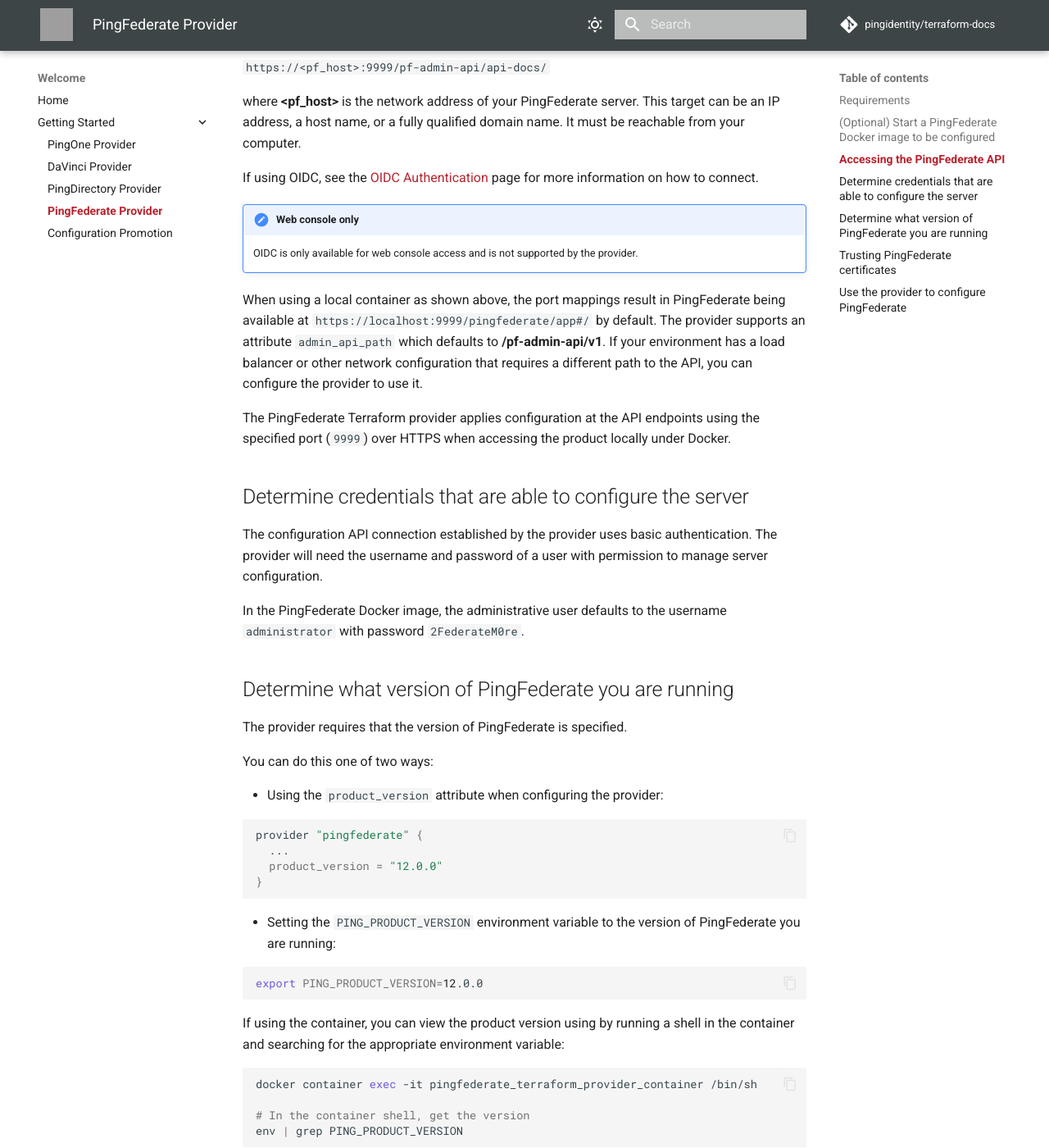
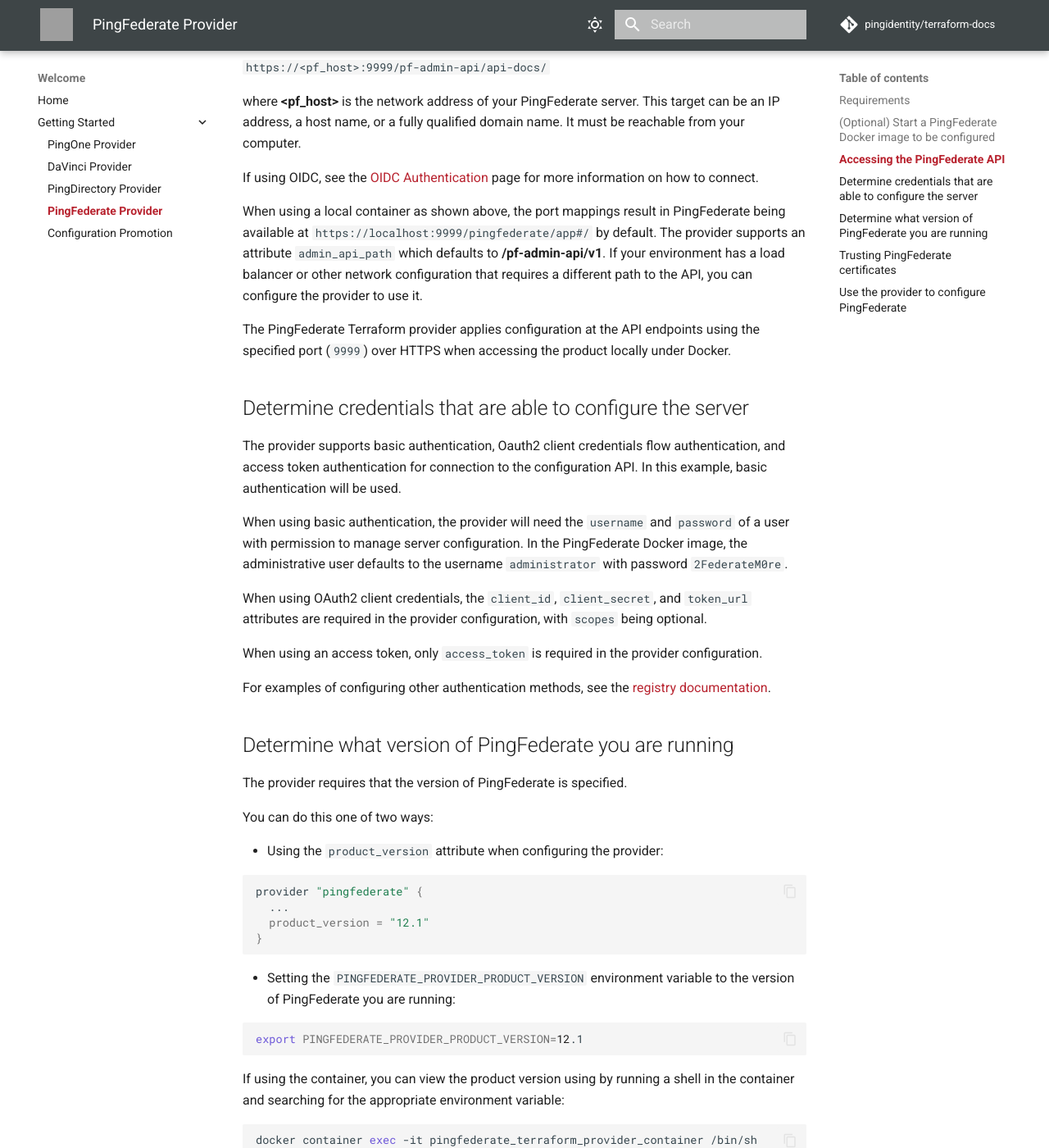
Before and after one commit to pingidentity/terraform-docs, an MkDocs documentation site: the page built from docs/getting-started/pingfederate.md, in a window 1280 px wide and 1400 px high, scrolled down 1490 px. Shown: the whole window at 82% size. Built offline with MkDocs 1.6.1 and Material for MkDocs 9.7.7, drawn with Linux system fonts in a browser that asks for light colours; comment, search, counter and statistics services are not loaded; some of the changed text lies outside the part shown; grey boxes are pictures that could not be loaded.

Commit message:
Updating the PF getting started guide

````diff
--- a/docs/getting-started/pingfederate.md
+++ b/docs/getting-started/pingfederate.md
@@ -52,18 +52,21 @@ where **<pf_host\>** is the network address of your PingFederate server. This ta
 
 If using OIDC, see the [OIDC Authentication](https://docs.pingidentity.com/r/en-us/pingfederate-110/pf_enabling_oidc_based_auth) page for more information on how to connect.
 
-!!! note "Web console only"
-    OIDC  is only available for web console access and is not supported by the provider.
-
 When using a local container as shown above, the port mappings result in PingFederate being available at `https://localhost:9999/pingfederate/app#/` by default.  The provider supports an attribute `admin_api_path` which defaults to **/pf-admin-api/v1**.  If your environment has a load balancer or other network configuration that requires a different path to the API, you can configure the provider to use it.
 
 The PingFederate Terraform provider applies configuration at the API endpoints using the specified port (`9999`) over HTTPS when accessing the product locally under Docker.
 
 ## Determine credentials that are able to configure the server
 
-The configuration API connection established by the provider uses basic authentication. The provider will need the username and password of a user with permission to manage server configuration.
+The provider supports basic authentication, Oauth2 client credentials flow authentication, and access token authentication for connection to the configuration API. In this example, basic authentication will be used.
 
-In the PingFederate Docker image, the administrative user defaults to the username `administrator` with password `2FederateM0re`.
+When using basic authentication, the provider will need the `username` and `password` of a user with permission to manage server configuration. In the PingFederate Docker image, the administrative user defaults to the username `administrator` with password `2FederateM0re`.
+
+When using OAuth2 client credentials, the `client_id`, `client_secret`, and `token_url` attributes are required in the provider configuration, with `scopes` being optional.
+
+When using an access token, only `access_token` is required in the provider configuration.
+
+For examples of configuring other authentication methods, see the [registry documentation](https://registry.terraform.io/providers/pingidentity/pingfederate/latest/docs).
 
 ## Determine what version of PingFederate you are running
 
@@ -76,14 +79,14 @@ You can do this one of two ways:
 ```shell
 provider "pingfederate" {
   ...
-  product_version = "12.0.0"
+  product_version = "12.1"
 }
 ```
 
-* Setting the `PING_PRODUCT_VERSION` environment variable to the version of PingFederate you are running:
+* Setting the `PINGFEDERATE_PROVIDER_PRODUCT_VERSION` environment variable to the version of PingFederate you are running:
 
 ```shell
-export PING_PRODUCT_VERSION=12.0.0
+export PINGFEDERATE_PROVIDER_PRODUCT_VERSION=12.1
 ```
 
 If using the container, you can view the product version using by running a shell in the container and searching for the appropriate environment variable:
@@ -96,7 +99,7 @@ env | grep PING_PRODUCT_VERSION
 ```
 
 !!! note "Precedence"
-    The `product_version` attribute takes precedence over the `PING_PRODUCT_VERSION` environment variable.
+    The `product_version` attribute takes precedence over the `PINGFEDERATE_PROVIDER_PRODUCT_VERSION` environment variable.
 
 If neither is set, the provider will throw an error.
 
@@ -125,7 +128,7 @@ terraform {
   required_version = ">=1.4"
   required_providers {
     pingfederate = {
-      version = ">= 0.1.0, < 1.0.0"
+      version = "~> 1.0"
       source = "pingidentity/pingfederate"
     }
   }
@@ -141,7 +144,7 @@ provider "pingfederate" {
   # Warning: 'insecure_trust_all_tls' configures the provider to trust any certificate
   # presented by the PingFederate server.
   insecure_trust_all_tls = true
-  product_version = "12.0.0"
+  product_version = "12.1"
 }
 
 # Update the default global contact information
````
Also changed, not shown: other parts of docs/getting-started/pingfederate.md (+2 -2 lines).
